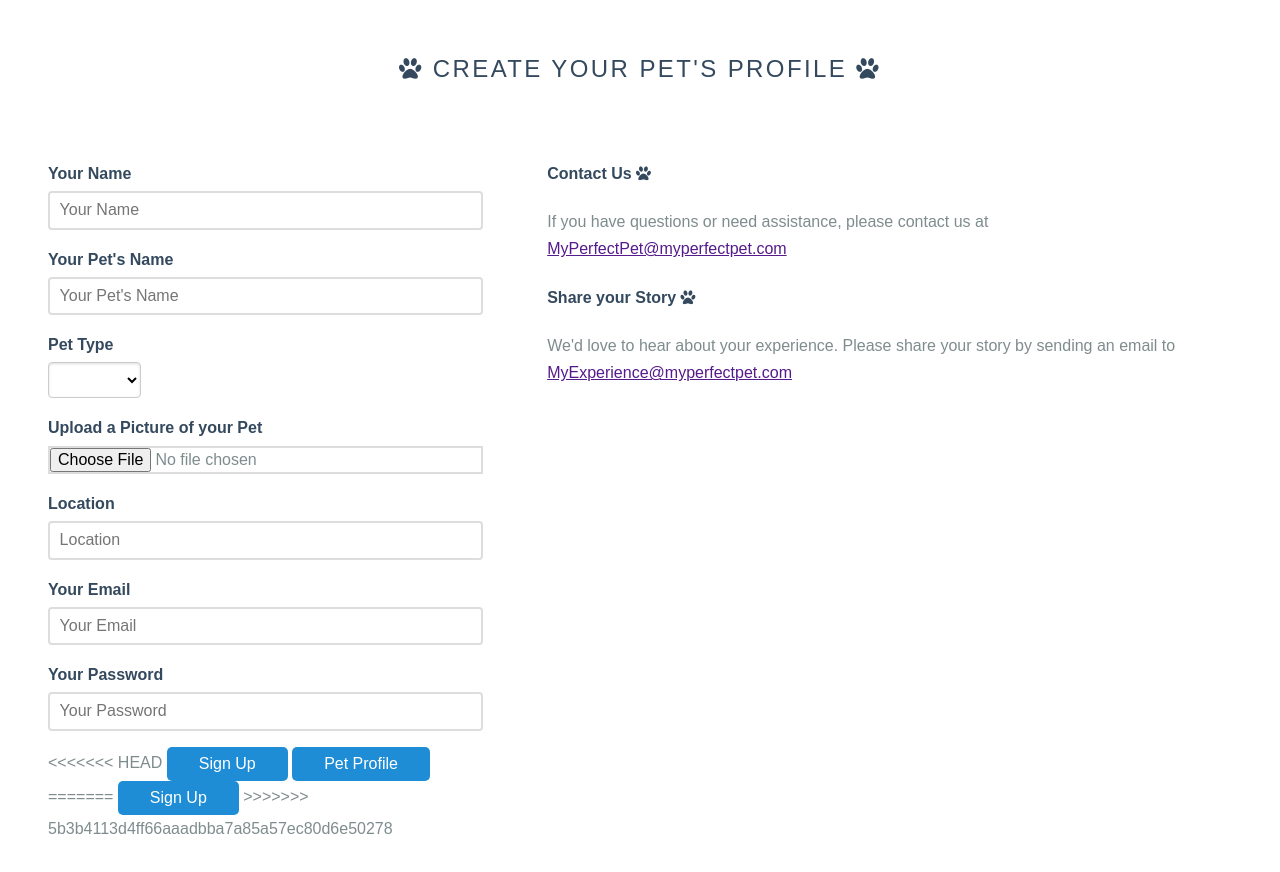
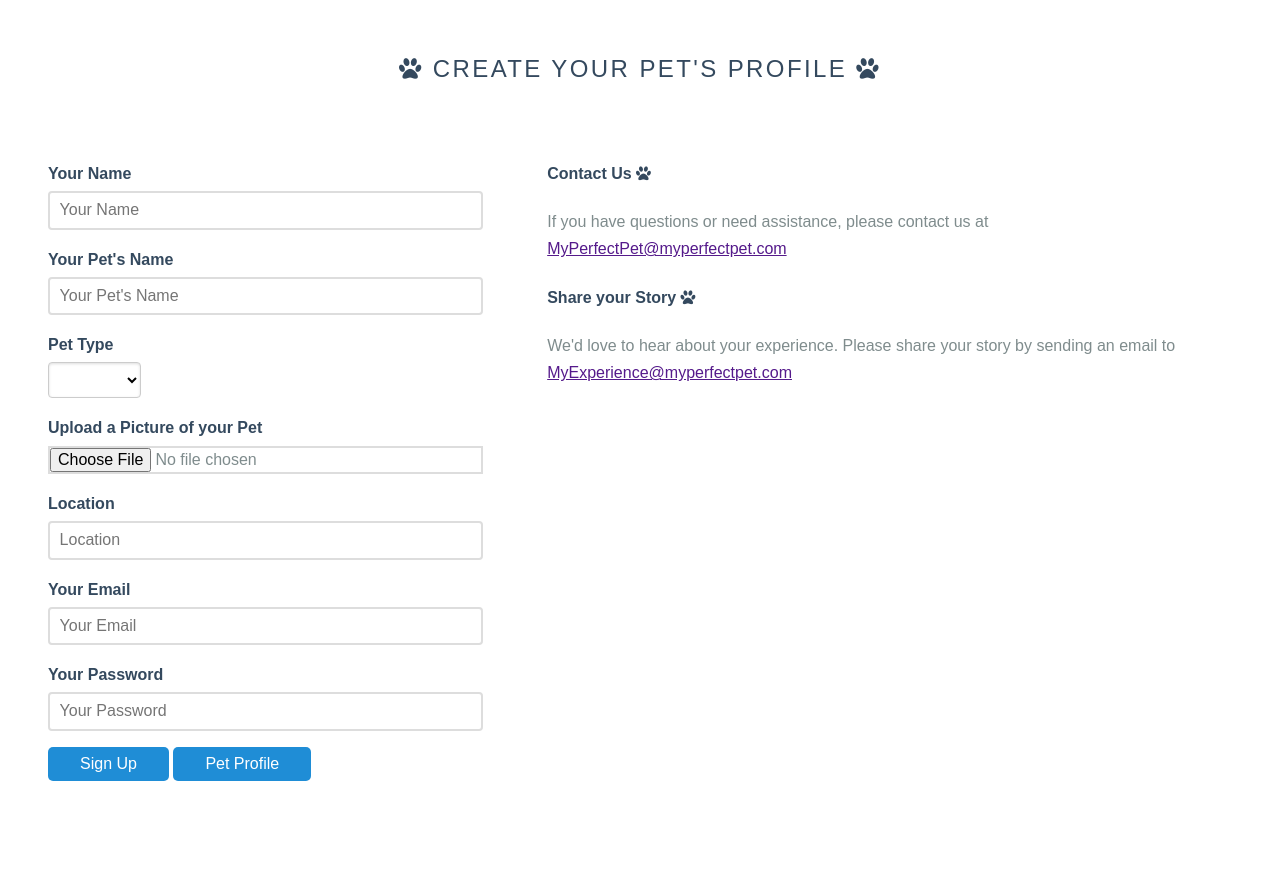
Before and after one commit to ErikPlimmer/Project-2, a website: page app/public/index.html in a window 1280 px wide. Shown: the part 1840-2712 px from the top of the page. Drawn offline with nearby package versions, Linux system fonts and the light colour scheme; no server answers.

Commit message:
adjusted buttons on index.html

```diff
--- a/app/public/index.html
+++ b/app/public/index.html
@@ -161,14 +161,13 @@
 
               <label for="password">Your Password</label>
               <input id="password" type="password" placeholder="Your Password">
-<<<<<<< HEAD
 
-              <button type="submit" class="pure-button" id="add">Sign Up</button>
-              <button type="button" class="pure-button" id="add" href="/demopet">Pet Profile</button>
-=======
+              <!-- <button type="submit" class="pure-button" id="add">Sign Up</button>
+              <button type="button" class="pure-button" id="add" href="/demopet">Pet Profile</button> -->
+
 
               <a href="/demopet.html" class="pure-button" class="add" >Sign Up</a>
->>>>>>> 5b3b4113d4ff66aaadbba7a85a57ec80d6e50278
+              <a href="/demopet.html" class="pure-button" class="add" >Pet Profile</a>
 
             </fieldset>
           </form>
--- a/config/config.json
+++ b/config/config.json
@@ -1,11 +1,7 @@
 {
   "development": {
     "username": "root",
-<<<<<<< HEAD
-    "password": "1744",
-=======
     "password": "ashley",
->>>>>>> 5b3b4113d4ff66aaadbba7a85a57ec80d6e50278
     "database": "pets",
     "host": "127.0.0.1",
     "dialect": "mysql"
```
